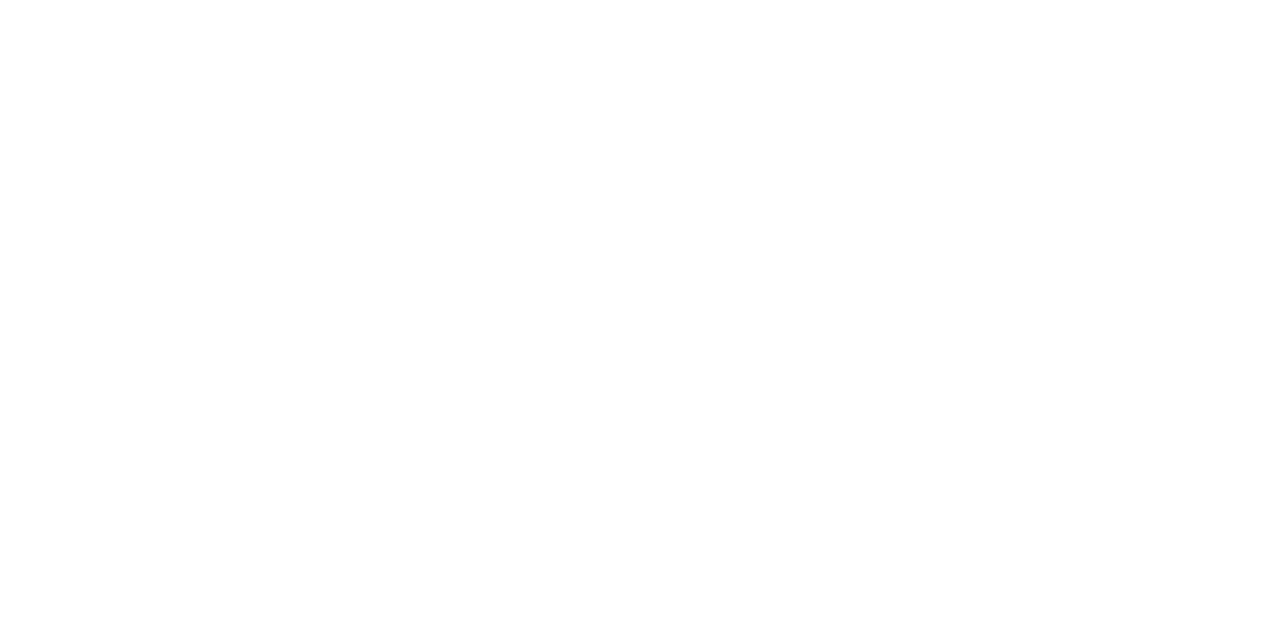
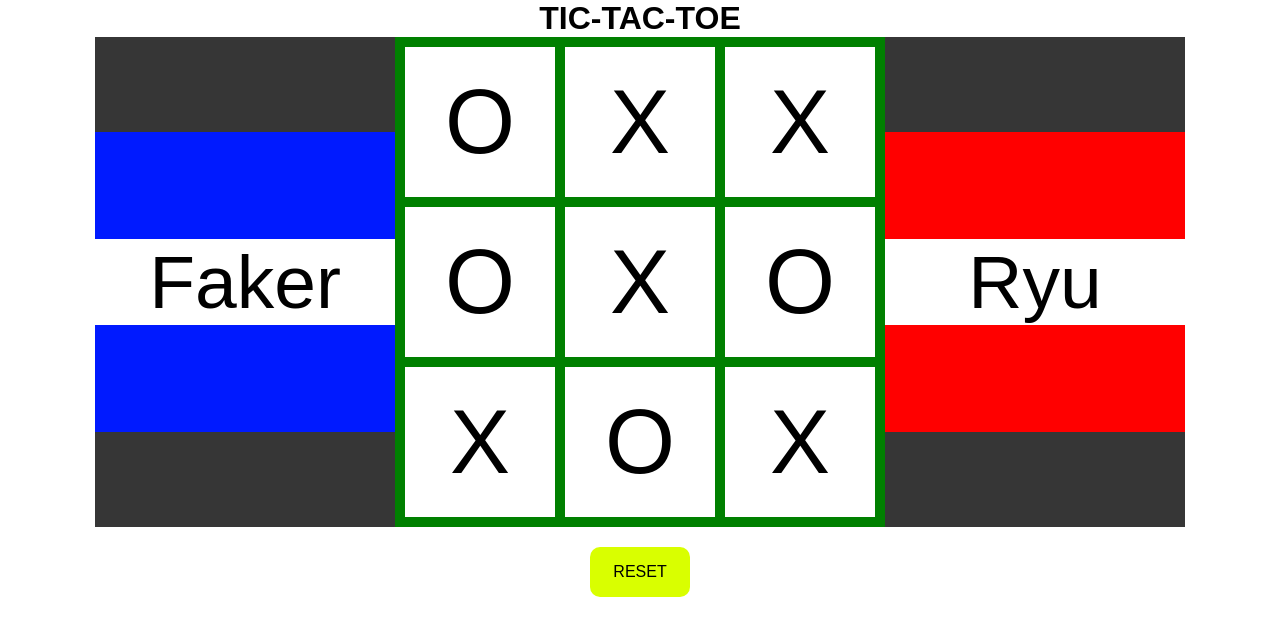
Before and after one commit to patchdpineapple/tic-tac-toe, a plain HTML site: page index.html in a window 1280 px wide. Drawn offline with Linux system fonts and the light colour scheme.

Commit message:
made initial layout

```diff
--- a/index.html
+++ b/index.html
@@ -3,11 +3,34 @@
 
 <head>
     <meta charset="UTF-8">
-    <title>TITLE</title>
+    <title>Project: Tic-Tac-Toe</title>
     <link rel="stylesheet" href="styles.css">
 </head>
 
 <body>
+    <h1>TIC-TAC-TOE</h1>
+    <main>
+        <div id="gamewrapper">
+            <div class="playerarea player1">
+                <div class="playername">Faker</div>
+            </div>
+            <div id="boardarea">
+                <div class="btnmarkarea">O</div>
+                <div class="btnmarkarea">X</div>
+                <div class="btnmarkarea">X</div>
+                <div class="btnmarkarea">O</div>
+                <div class="btnmarkarea">X</div>
+                <div class="btnmarkarea">O</div>
+                <div class="btnmarkarea">X</div>
+                <div class="btnmarkarea">O</div>
+                <div class="btnmarkarea">X</div>
+            </div>
+            <div class="playerarea player2">
+                <div class="playername">Ryu</div>
+            </div>
+        </div>
+    </main>
+    <div class="btnReset">RESET</div>
 
     <script src="script.js"></script>
 </body>
--- a/script.js
+++ b/script.js
@@ -0,0 +1,52 @@
+//
+const gameinitialize = (function (){
+
+
+
+
+
+    return {
+
+    };
+
+
+})();
+
+
+// Game module
+const game = (function (){
+
+    let gameboard = ['O','X','X','O','X','O','X','O','X'];
+
+
+    function initializeboard(){
+
+
+    }
+
+
+
+    return {
+        gameboard,
+    };
+
+
+})();
+
+
+
+//Player factory
+const Player = function (name) {
+
+    let playername = '';
+
+    function setName(name){
+        playername = name;
+    }
+
+    function addMark(){
+
+    }
+
+    return {playername, addMark};
+}
--- a/styles.css
+++ b/styles.css
@@ -2,13 +2,80 @@
     box-sizing: border-box;
     margin: 0;
     padding: 0;
+    font-family: Arial, Helvetica, sans-serif;
 }
 
 body {
     display: flex;
     flex-flow: column;
+    justify-content: flex-start;
+    align-items: center;
+
+}
+
+#gamewrapper {
+    display: flex;
+    flex-flow: row;
+    justify-content: center;
+    align-items: flex-start;
+    background-color: hsl(0, 0%, 21%);
+
+
+}
+
+.playerarea {
+    display: flex;
+    flex-flow: column;
     justify-content: center;
     align-items: center;
-    width: 100vw;
-    height: 100vh;
+    width: 300px;
+    height: 300px;
+    align-self: center;
+    background-color: rgb(0, 26, 255);
+
 }
+
+.playername{
+    text-align: center;
+    background-color: rgb(255, 255, 255);
+    width: 300px;
+    font-size: 75px;
+}
+
+.player2 {
+    background-color: rgb(255, 0, 0);
+}
+
+#boardarea {
+    display: grid;
+    grid-template-columns: repeat(3, 150px);
+    grid-gap: 10px;
+    width: 490px;
+    height: 490px;
+    background-color: green;
+    padding: 10px;
+}
+
+.btnmarkarea {
+    display: flex;
+    flex-flow: column;
+    justify-content: center;
+    align-items: center;
+    width: 150px;
+    height: 150px;
+    background-color: white;
+    font-size: 90px;
+}
+
+.btnReset {
+    display: flex;
+    flex-flow: column;
+    justify-content: center;
+    align-items: center;
+    background-color: rgb(217, 255, 0);
+    width: 100px;
+    height: 50px;
+    border-radius: 10px;
+    margin-top: 20px;
+
+}
```
